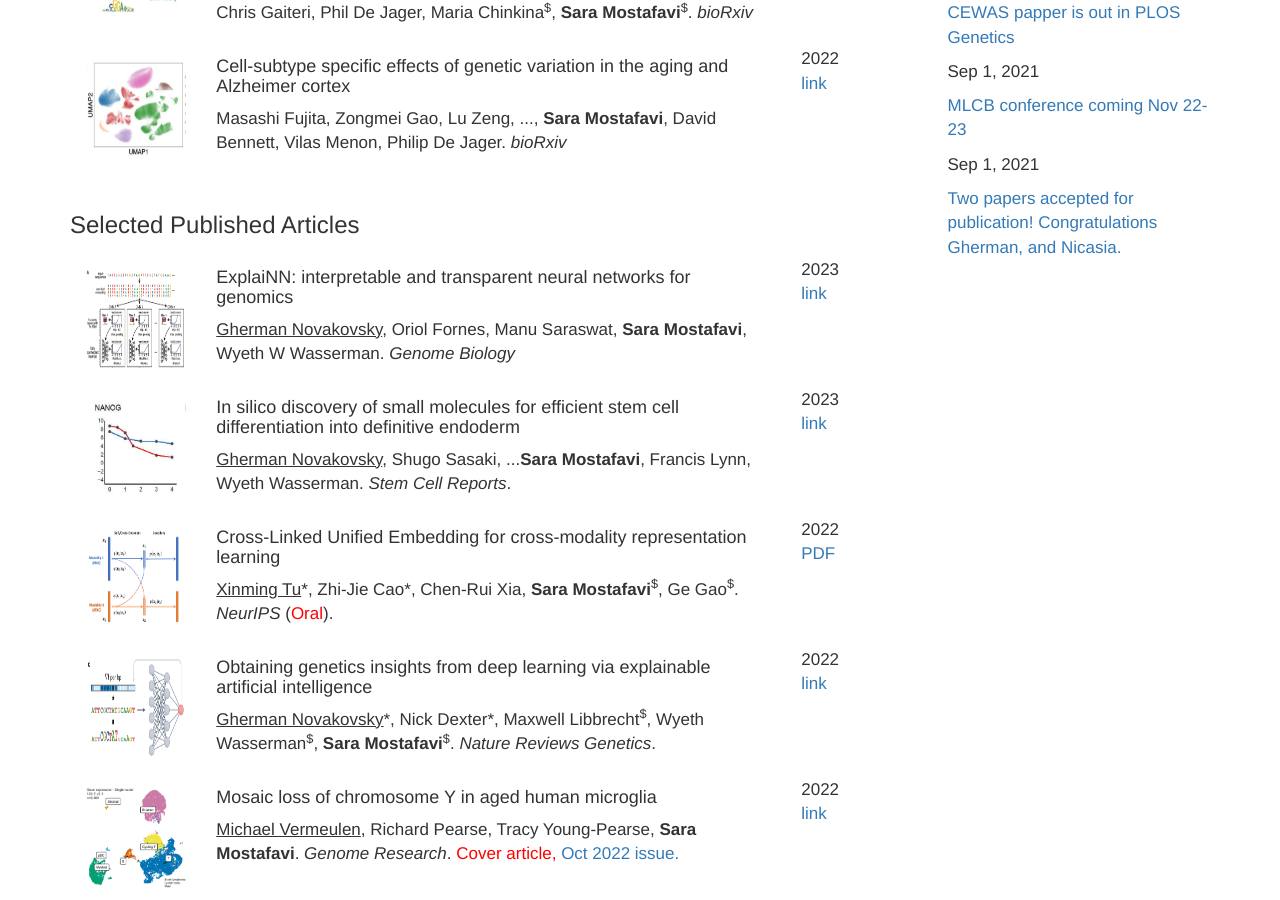
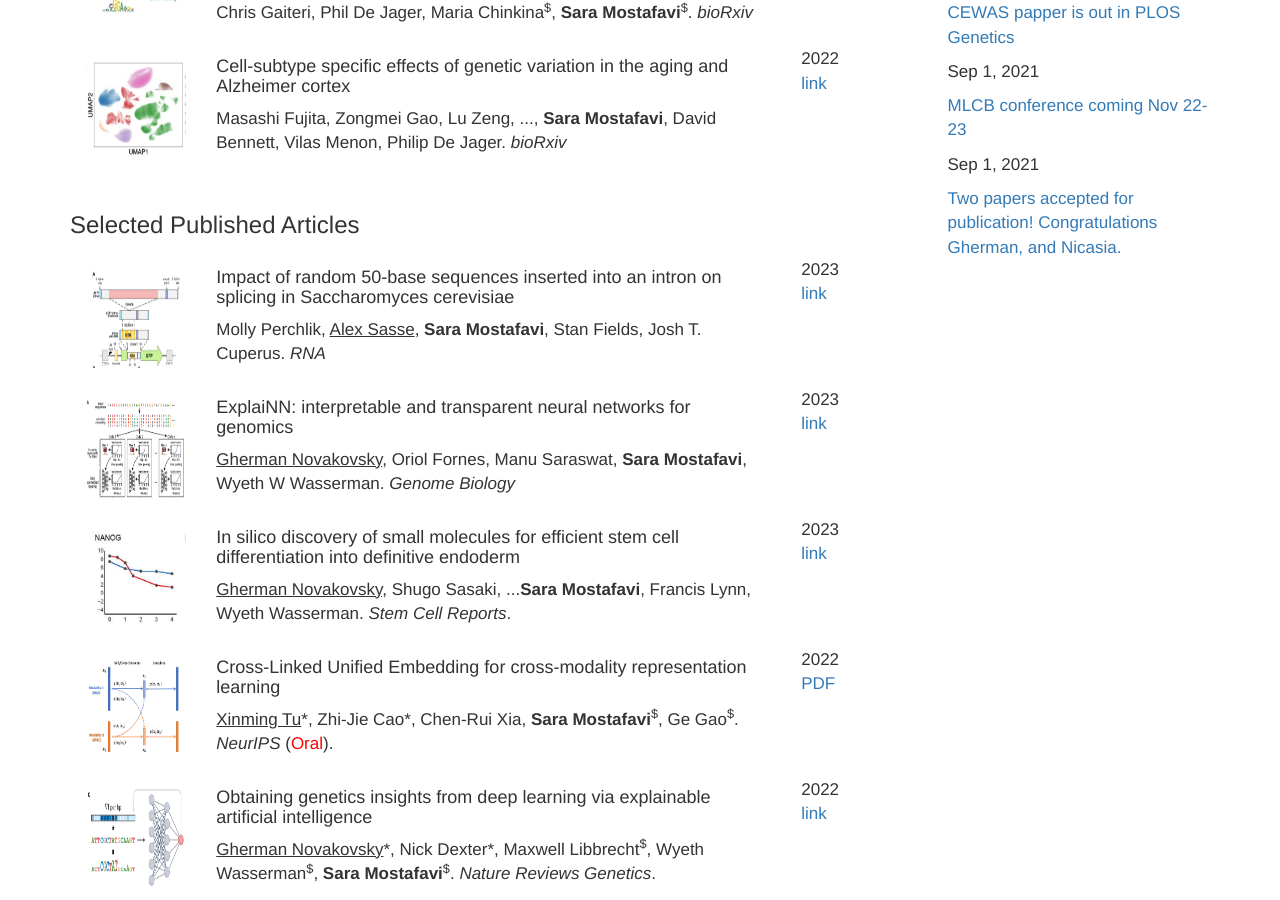
Before and after one commit to saramostafavi/saramostafavi.github.io, a Jekyll site: the page built from publications.html, in a window 1280 px wide and 900 px high, scrolled down 359 px. Built offline with Jekyll 4.4.1, drawn with Linux system fonts in a browser that asks for light colours; nearby versions of some CDN libraries; a style sheet for code colours, icons or effects is not loaded.

Commit message:
Update publications.yml

```diff
--- a/_data/publications.yml
+++ b/_data/publications.yml
@@ -1,4 +1,14 @@
 ---
+- title: >
+    Impact of random 50-base sequences inserted into an intron on splicing in Saccharomyces cerevisiae
+  author: >
+     Molly Perchlik, <u> Alex Sasse</u>,  <b>Sara Mostafavi</b>, Stan Fields, Josh T. Cuperus.<I> RNA</I>
+  image: ../images/RNA.png
+  year: 2023
+  repo:
+    name: link
+    url: https://rnajournal.cshlp.org/content/early/2023/10/25/rna.079752.123.abstract
+
 - title: >
     ExplaiNN: interpretable and transparent neural networks for genomics
   author: >
```
